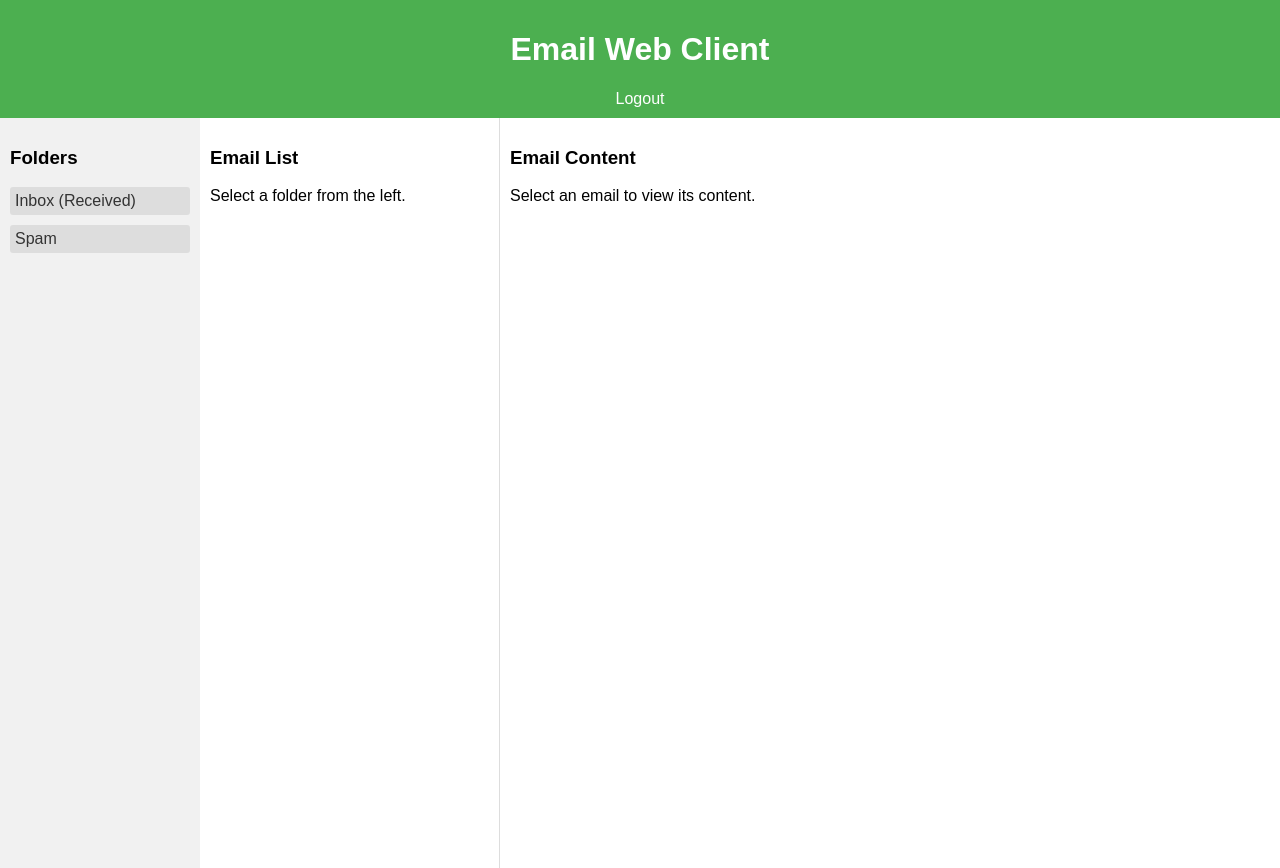
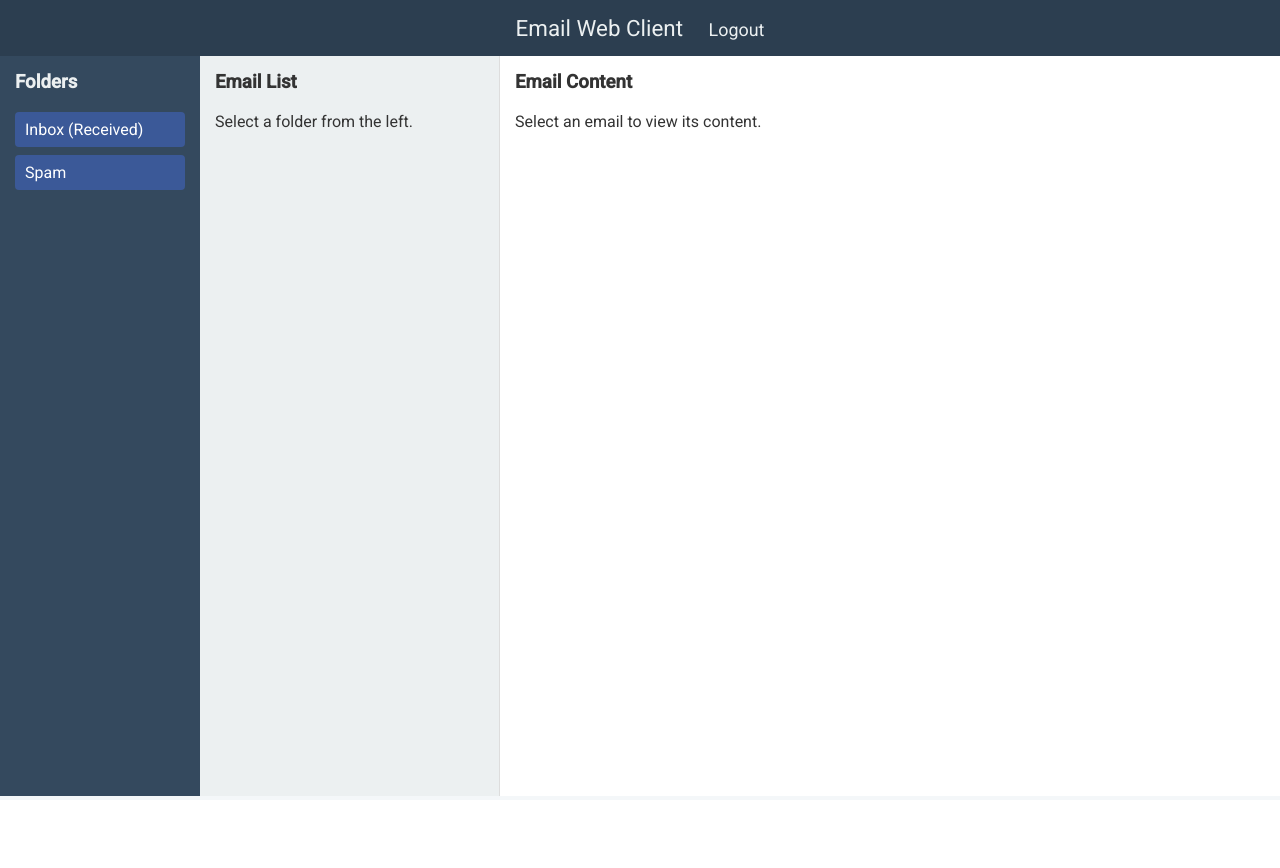
Before and after one commit to jocarsa/jocarsa-email, a PHP site: page /index.php in a window 1280 px wide. After the commit the page ends 796 px from the top, so only its background shows below. Run offline with PHP 8.4, Linux system fonts and the light colour scheme; the visitor is signed in with stand-in values (Sample User, id 1).

Commit message:
Update index.php

```diff
--- a/index.php
+++ b/index.php
@@ -32,17 +32,19 @@ if (!isset($_SESSION['loggedin'])) {
     <head>
       <meta charset="UTF-8">
       <title>Login</title>
+      <link href="https://fonts.googleapis.com/css?family=Roboto:400,500&display=swap" rel="stylesheet">
       <style>
-         body { font-family: Arial, sans-serif; background-color: #f7f7f7; }
-         .login-container { width: 300px; margin: 100px auto; padding: 20px; background: #fff; border-radius: 5px; box-shadow: 0 0 10px rgba(0,0,0,0.1); }
-         input[type="text"], input[type="password"] { width: 100%; padding: 10px; margin-bottom: 10px; }
-         input[type="submit"] { width: 100%; padding: 10px; background: #4CAF50; color: #fff; border: none; }
-         .error { color: red; }
+         body { font-family: 'Roboto', sans-serif; background-color: #f7f7f7; }
+         .login-container { width: 320px; margin: 120px auto; padding: 20px; background: #fff; border-radius: 5px; box-shadow: 0 2px 8px rgba(0,0,0,0.2); }
+         input[type="text"], input[type="password"] { width: 100%; padding: 10px; margin-bottom: 15px; border: 1px solid #ccc; border-radius: 3px; }
+         input[type="submit"] { width: 100%; padding: 10px; background: #4CAF50; color: #fff; border: none; border-radius: 3px; cursor: pointer; }
+         input[type="submit"]:hover { background: #45a049; }
+         .error { color: red; text-align: center; }
       </style>
     </head>
     <body>
        <div class="login-container">
-         <h2>Login</h2>
+         <h2 style="text-align:center;">Login</h2>
          <?php if(isset($error)) { echo "<p class='error'>$error</p>"; } ?>
          <form method="post" action="index.php">
             <input type="text" name="username" placeholder="Usuario" required>
@@ -53,6 +55,22 @@ if (!isset($_SESSION['loggedin'])) {
     </body>
     </html>
     <?php
+    exit;
+}
+
+// --- Deletion Action ---
+// If a deletion is requested, verify parameters and delete the file.
+if (isset($_GET['action']) && $_GET['action'] === 'delete') {
+    if (isset($_GET['folder']) && ($_GET['folder'] === 'incoming' || $_GET['folder'] === 'spam') && isset($_GET['file'])) {
+        $folderToDelete = $_GET['folder'];
+        $fileToDelete = basename($_GET['file']);
+        $filePath = "mail/$folderToDelete/$fileToDelete";
+        if (file_exists($filePath)) {
+            unlink($filePath);
+        }
+    }
+    // Redirect back to the folder view after deletion
+    header("Location: index.php?folder=" . urlencode($_GET['folder']));
     exit;
 }
 
@@ -99,98 +117,141 @@ if ($folder && is_dir($folderPath)) {
 <head>
     <meta charset="UTF-8">
     <title>Email Web Client</title>
+    <link href="https://fonts.googleapis.com/css?family=Roboto:400,500&display=swap" rel="stylesheet">
     <style>
         body {
             margin: 0;
-            font-family: Arial, sans-serif;
+            font-family: 'Roboto', sans-serif;
+            background-color: #f4f7f9;
+            color: #333;
         }
         #header {
-            background-color: #4CAF50;
-            color: white;
-            padding: 10px;
+            background-color: #2c3e50;
+            color: #ecf0f1;
+            padding: 15px 20px;
             text-align: center;
+            font-size: 1.4em;
+        }
+        #header a {
+            color: #ecf0f1;
+            text-decoration: none;
+            margin-left: 20px;
+            font-size: 0.8em;
         }
         #container {
             display: flex;
-            height: calc(100vh - 50px);
+            height: calc(100vh - 60px);
         }
         #nav {
             width: 200px;
-            background-color: #f1f1f1;
-            padding: 10px;
+            background-color: #34495e;
+            padding: 15px;
             box-sizing: border-box;
+        }
+        #nav h3 {
+            color: #ecf0f1;
+            margin-top: 0;
+        }
+        #nav a {
+            display: block;
+            padding: 8px 10px;
+            margin: 8px 0;
+            background-color: #3b5998;
+            color: #fff;
+            border-radius: 4px;
+            text-decoration: none;
+        }
+        #nav a:hover {
+            background-color: #2a4887;
         }
         #emailList {
             width: 300px;
             border-right: 1px solid #ddd;
+            padding: 15px;
+            overflow-y: auto;
+            background-color: #ecf0f1;
+            box-sizing: border-box;
+        }
+        #emailList h3 {
+            margin-top: 0;
+        }
+        #emailList ul {
+            list-style-type: none;
+            padding: 0;
+        }
+        .email-item {
             padding: 10px;
-            overflow-y: auto;
-            box-sizing: border-box;
+            border-bottom: 1px solid #ccc;
+            overflow: hidden;
+        }
+        .email-item a {
+            color: #2c3e50;
+            text-decoration: none;
+            display: block;
+        }
+        .email-item:hover {
+            background-color: #d0dce3;
+        }
+        .selected {
+            background-color: #b0c4de;
         }
         #emailContent {
             flex-grow: 1;
-            padding: 10px;
+            padding: 15px;
             overflow-y: auto;
+            background-color: #fff;
             box-sizing: border-box;
         }
-        a {
-            text-decoration: none;
-            color: #333;
-        }
-        a:hover {
-            text-decoration: underline;
-        }
-        .folder-link {
-            display: block;
-            margin-bottom: 10px;
-            padding: 5px;
-            background-color: #ddd;
-            border-radius: 3px;
-        }
-        .email-item {
-            padding: 5px;
-            border-bottom: 1px solid #ddd;
-        }
-        .email-item:hover {
-            background-color: #f9f9f9;
-        }
-        .selected {
-            background-color: #e0e0e0;
+        #emailContent h3 {
+            margin-top: 0;
         }
         table {
             border-collapse: collapse;
             width: 100%;
+            margin-bottom: 15px;
         }
         table, th, td {
-            border: 1px solid #ddd;
-            padding: 5px;
+            border: 1px solid #bdc3c7;
+            padding: 8px;
         }
         th {
-            background-color: #4CAF50;
-            color: white;
+            background-color: #2980b9;
+            color: #fff;
+        }
+        .delete-button {
+            display: inline-block;
+            padding: 8px 12px;
+            background-color: #e74c3c;
+            color: #fff;
+            text-decoration: none;
+            border-radius: 4px;
+            margin-top: 10px;
+        }
+        .delete-button:hover {
+            background-color: #c0392b;
         }
     </style>
 </head>
 <body>
     <div id="header">
-        <h1>Email Web Client</h1>
-        <a href="index.php?logout=1" style="color: white;">Logout</a>
+        Email Web Client
+        <a href="index.php?logout=1">Logout</a>
     </div>
     <div id="container">
         <!-- Left Navigation: Folder list -->
         <div id="nav">
             <h3>Folders</h3>
-            <a class="folder-link" href="index.php?folder=incoming">Inbox (Received)</a>
-            <a class="folder-link" href="index.php?folder=spam">Spam</a>
+            <a href="index.php?folder=incoming">Inbox (Received)</a>
+            <a href="index.php?folder=spam">Spam</a>
         </div>
         <!-- Middle: Email List -->
         <div id="emailList">
             <h3>Email List</h3>
             <?php if ($folder): ?>
-                <ul style="list-style-type: none; padding: 0;">
+                <ul>
                 <?php foreach ($emailList as $emailFile): ?>
                     <li class="email-item <?php echo ($file === $emailFile) ? 'selected' : ''; ?>">
-                        <a href="index.php?folder=<?php echo $folder; ?>&file=<?php echo urlencode($emailFile); ?>">
+                        <a href="index.php?folder=<?php echo urlencode($folder); ?>&file=<?php echo urlencode($emailFile); ?>">
                             <?php echo htmlspecialchars($emailFile); ?>
                         </a>
                     </li>
@@ -207,8 +268,8 @@ if ($folder && is_dir($folderPath)) {
                 <table>
                     <thead>
                         <tr>
-                            <th>Key</th>
-                            <th>Value</th>
+                            <th>Clave</th>
+                            <th>Valor</th>
                         </tr>
                     </thead>
                     <tbody>
@@ -220,6 +281,8 @@ if ($folder && is_dir($folderPath)) {
                         <?php endforeach; ?>
                     </tbody>
                 </table>
+                <!-- Delete Email Button -->
+                <a class="delete-button" href="index.php?action=delete&folder=<?php echo urlencode($folder); ?>&file=<?php echo urlencode($file); ?>" onclick="return confirm('¿Seguro que deseas eliminar este correo?');">Delete Email</a>
             <?php else: ?>
                 <p>Select an email to view its content.</p>
             <?php endif; ?>
```
